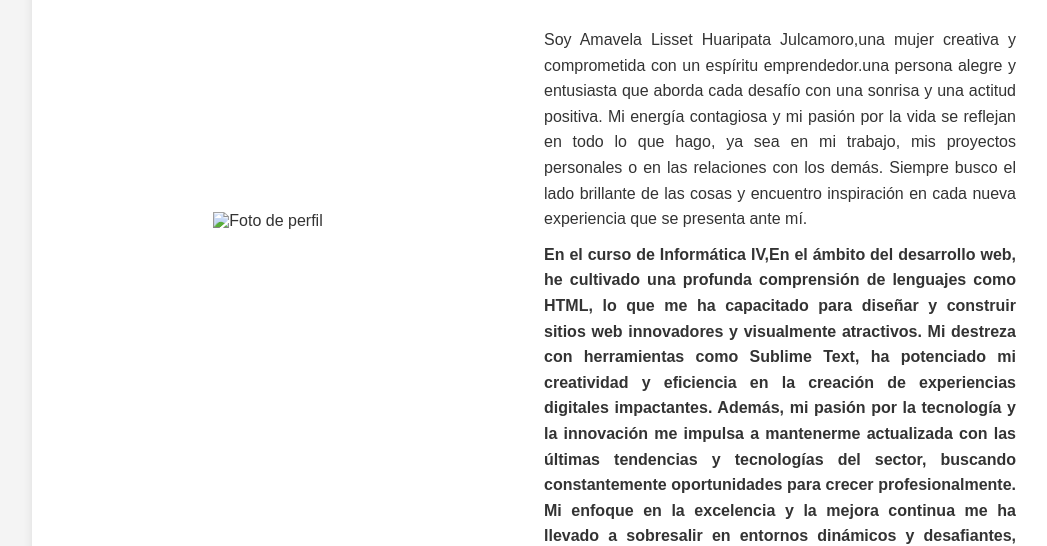
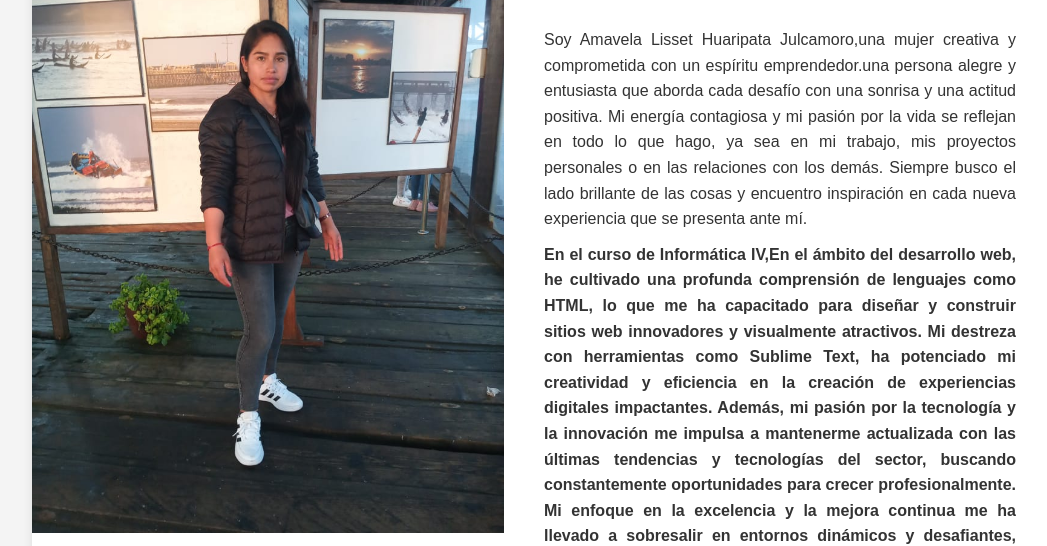
Before and after one commit to LissetHJ19/li19., a plain HTML site: page index.html in a window 1280 px wide. Shown: the part 254-800 px from the top of the page, without its empty margins (96-1143 px from the left). Drawn offline with Linux system fonts and the light colour scheme.

Commit message:
Update index.html

```diff
--- a/index.html
+++ b/index.html
@@ -10,7 +10,7 @@
     <div class="profile-container">
         <div class="photo-section">
             <div class="profile-photo">
-                <img src="alexander.jpg" alt="Foto de perfil">
+                <img src="imagen/ANA.jfif" alt="Foto de perfil">
             </div>
         </div>
         <div class="text-section">
```
